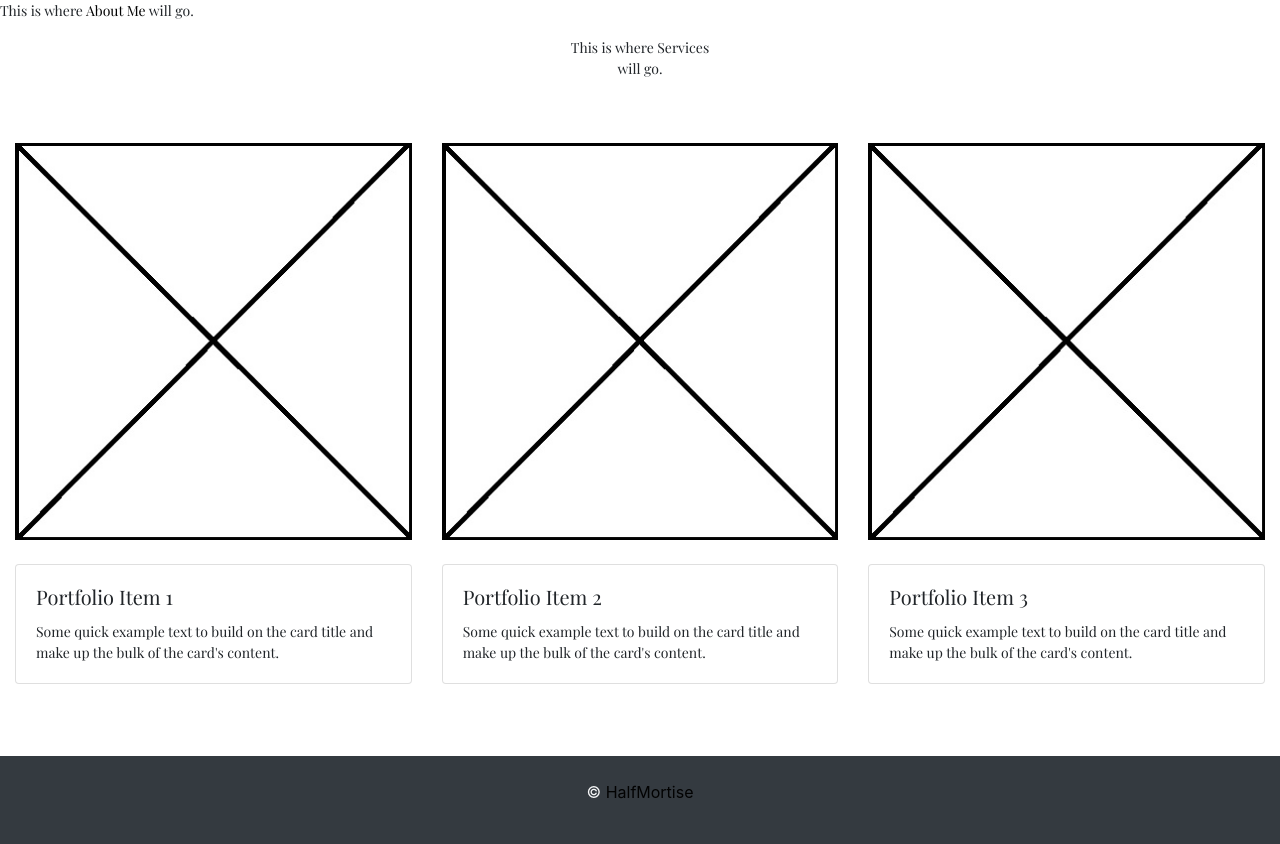
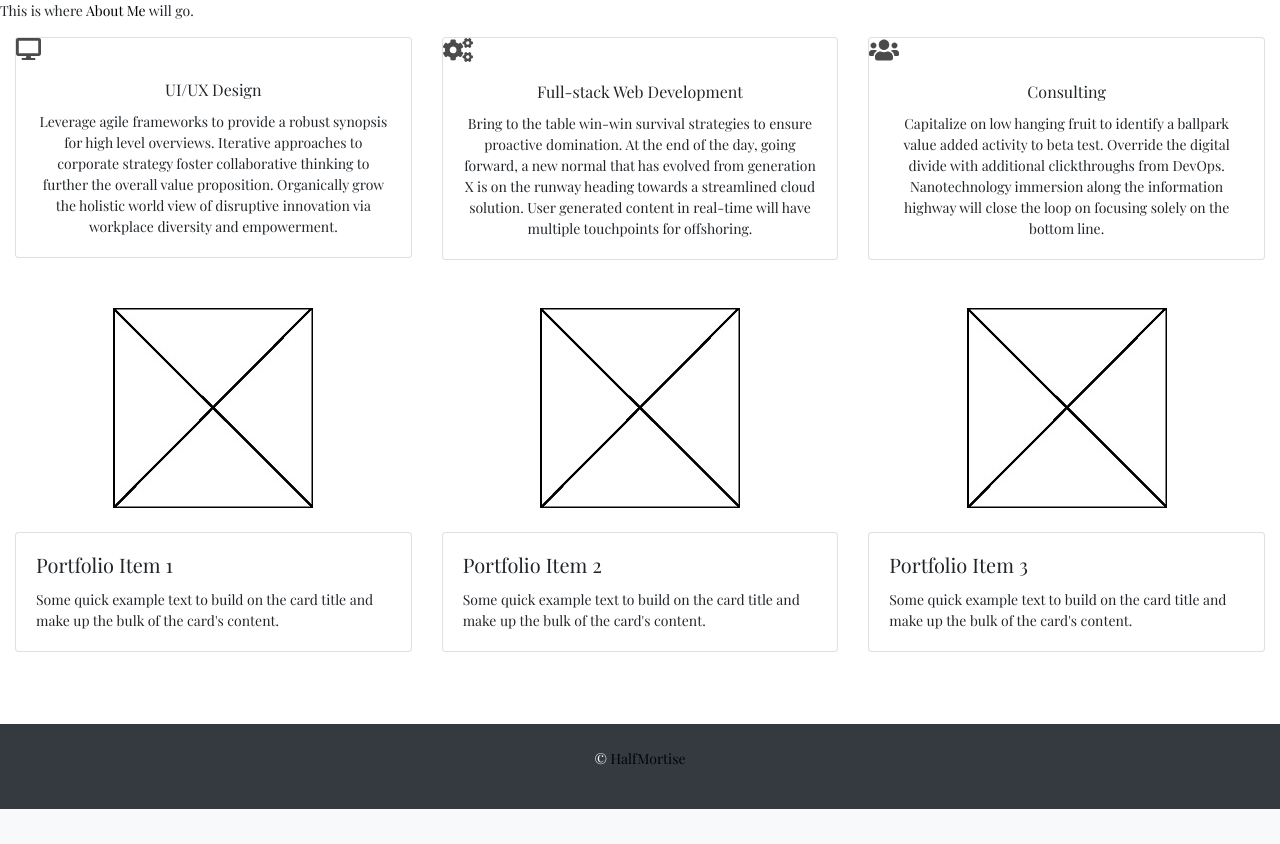
Before and after one commit to HalfMortise/my-pwp, a PHP site: page / in a window 1280 px wide. Shown: the part 56-900 px from the top of the page. After the commit the page ends 865 px from the top, so only its background shows below. Run offline with PHP 8.4, Linux system fonts and the light colour scheme.

Commit message:
Structured 'services' section into cards

```diff
--- a/public_html/css/style.css
+++ b/public_html/css/style.css
@@ -38,6 +38,13 @@
 	align-items: center;
 }
 
+.img-opacity {
+	-ms-filter:"progid:DXImageTransform.Microsoft.Alpha(Opacity=50)";
+	filter: alpha(opacity=50);
+	opacity: 0.7;
+}
+
+
 a:link, a:visited, a:active {
 	text-decoration: none; color: #020202;
 }
@@ -55,3 +62,9 @@ a:hover {
 	font-family: 'Playfair Display', serif;
 	font-size: 14px;
 }
+
+.font-footer {
+	font-family: 'Playfair Display', serif;
+	font-size: 14px;
+	color: white;
+}
--- a/public_html/index.php
+++ b/public_html/index.php
@@ -75,15 +75,44 @@
 
 
 		<!--SERVICES Section-->
-		<section class="font">
-			<div class="container">
-				<div class="row">
-					<p>
-					This is where Services will go.
-					</p>
+	<section class="container-fluid text-md-center font">
+		<div class="row">
+			<div class="col-sm-4">
+				<div class="card">
+					<img class="img-opacity" src="images/desktop.svg" width="25px" alt="" />
+
+					<div class="card-body">
+						<h6 class="card-title">UI/UX Design</h6>
+						<p class="card-text">Leverage agile frameworks to provide a robust synopsis for high level overviews. Iterative approaches to corporate strategy foster collaborative thinking to further the overall value proposition. Organically grow the holistic world view of disruptive innovation via workplace diversity and empowerment.</p>
+					</div>
 				</div>
 			</div>
-		</section>
+			<div class="col-sm-4">
+				<div class="card">
+					<img class="img-opacity" src="images/cogs.svg" width="30px" alt="" />
+
+					<div class="card-body">
+						<h6 class="card-title">Full-stack Web Development</h6>
+						<p class="card-text">Bring to the table win-win survival strategies to ensure proactive domination. At the end of the day, going forward, a new normal that has evolved from generation X is on the runway heading towards a streamlined cloud solution. User generated content in real-time will have multiple touchpoints for offshoring.</p>
+					</div>
+				</div>
+			</div>
+			<div class="col-sm-4">
+				<div class="card">
+					<img class="img-opacity" src="images/users.svg" width="30px" alt="" />
+
+					<div class="card-body">
+						<h6 class="card-title">Consulting</h6>
+						<p class="card-text">Capitalize on low hanging fruit to identify a ballpark value added activity to beta test. Override the digital divide with additional clickthroughs from DevOps. Nanotechnology immersion along the information highway will close the loop on focusing solely on the bottom line.</p>
+					</div>
+				</div>
+			</div>
+		</div>
+	</section>
+
+
+
+
 
 
 		<!--PORTFOLIO Section-->
@@ -121,6 +150,15 @@
 			</div>
 		</section>
 
+
+
+
+		<!--CONTACT Section-->
+
+
+
+
+
 		<!--FOOTER Section-->
 		<section class="font-footer">
 			<footer class="bg-dark text-light text-center py-4">
```
Also changed, not shown: public_html/images/cogs.svg (added), public_html/images/desktop.svg (added), public_html/images/placeholder.jpg, public_html/images/users.svg (added).
